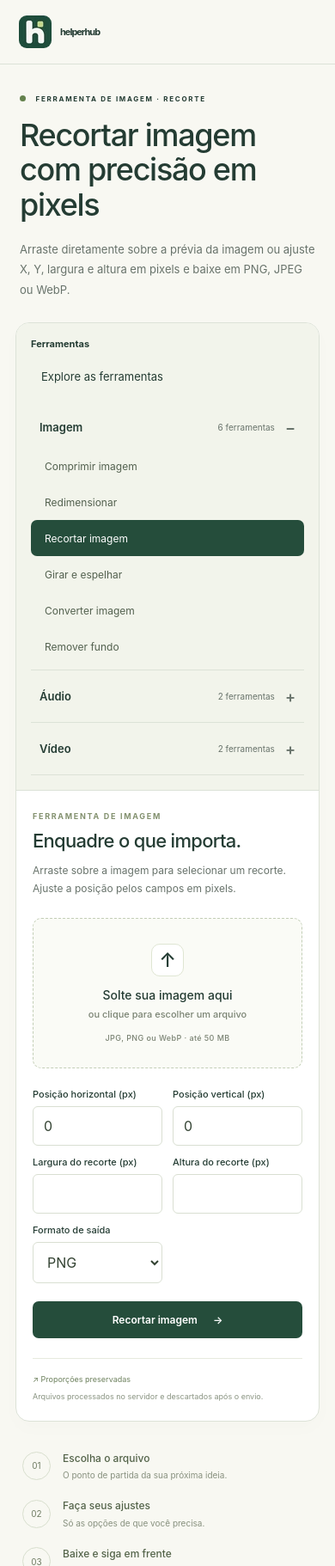
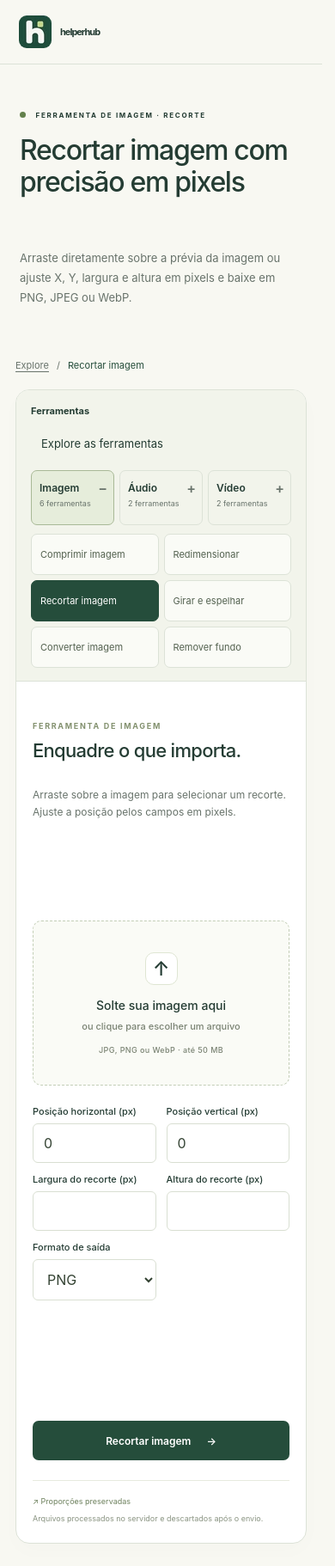
Before and after one commit to GustavoMiguel1997/helper-hub, a Spring Boot app: page /recortar-imagem in a window 390 px wide. Shown: the top 1822 px of the page at 86% size. Run offline with Spring Boot 4, Linux system fonts and the light colour scheme; some of the project's set-up classes (security, data sources, template engines, error pages and the like) are left out, and stand-ins take their place.

Commit message:
fix(ui): stabilize tool panels and add breadcrumb navigation

```diff
--- a/src/main/resources/static/app.js
+++ b/src/main/resources/static/app.js
@@ -52,6 +52,7 @@ for (const entry of pageCatalogEntries) {
 function applyPageMetadata(page) {
   if (!page) return;
   document.title = page.title;
+  if($('breadcrumb')) $('breadcrumb').innerHTML = page.breadcrumbHtml;
   for(const [selector, value] of [
     ['meta[name="description"]', page.description],
     ['meta[name="robots"]', page.robots],
@@ -81,6 +82,7 @@ function navigateToPage(page, pushHistory = true) {
   if(pushHistory && window.location.pathname !== page.path) {
     window.history.pushState({tool:page.toolKey}, '', page.path);
   }
+  $('workspace-editor').scrollTop = 0;
   applyPageMetadata(page);
   document.body.dataset.initialTool = page.toolKey;
   $('explore-panel').hidden = !page.homePage;
@@ -102,7 +104,7 @@ function navigateToPage(page, pushHistory = true) {
       link.removeAttribute('aria-current');
     });
     document.querySelectorAll('.tool-category').forEach(group => {
-      group.open = !window.matchMedia('(max-width:640px)').matches && group.dataset.category === 'IMAGEM';
+      group.open = false;
     });
   } else {
     selectTool(page.toolKey);
@@ -335,7 +337,7 @@ document.querySelectorAll('[data-tool]').forEach(link => link.addEventListener('
   event.preventDefault();
   navigateToTool(link.dataset.tool, true);
 }));
-$('seo-guide')?.addEventListener('click', event => {
+for(const region of ['seo-guide','breadcrumb']) $(region)?.addEventListener('click', event => {
   if (event.metaKey || event.ctrlKey || event.shiftKey || event.altKey || event.button !== 0) return;
   const anchor = event.target.closest('a[href]');
   if (!anchor) return;
--- a/src/main/resources/static/styles.css
+++ b/src/main/resources/static/styles.css
@@ -57,3 +57,61 @@
 @media(max-width:640px){.toolbox .menu-heading{margin:0 0 10px}.explore-link{margin-bottom:8px}.explore-card{padding:16px}.explore-cards{grid-template-columns:1fr}.tool-category>summary{min-height:48px}.intro{padding-bottom:26px}}
 
 .tool-category>summary small{margin-left:auto;margin-right:12px;font-size:10px;font-weight:400;color:var(--muted)}
+
+/* Shared panel dimensions keep tool navigation stable. */
+html{scrollbar-gutter:stable}
+.intro{min-height:360px;padding-top:42px;padding-bottom:34px;gap:36px}
+.intro>div:first-child{flex:1;min-width:0}
+.intro h1{font-size:clamp(32px,3.2vw,44px);line-height:1.16;min-height:2.32em}
+.intro .lead{min-height:3.6em}
+.intro-art{flex-shrink:0}
+.breadcrumb{display:flex;align-items:center;flex-wrap:wrap;gap:9px;min-height:44px;font-size:12px;line-height:1.6;padding:8px 0 14px;color:var(--muted)}
+.breadcrumb a{text-decoration:underline;text-underline-offset:3px}
+.breadcrumb [aria-current=page]{color:var(--green)}
+.workspace{height:900px;grid-template-rows:minmax(0,1fr)}
+.toolbox,.editor{min-height:0;overflow-y:auto;scrollbar-gutter:stable}
+.editor-heading{min-height:90px}
+#tool-description{min-height:42px;margin-top:8px;margin-bottom:12px}
+#batch-option{min-height:32px;margin-bottom:10px}
+#batch-option[hidden]{display:flex!important;visibility:hidden}
+.dropzone{height:192px;min-height:192px;margin-bottom:0}
+#file-title{display:-webkit-box;-webkit-line-clamp:2;-webkit-box-orient:vertical;overflow:hidden;line-height:1.5}
+#url-area{height:192px;padding:30px 20px;background:#fafbf6;border:1px solid var(--line);border-radius:10px}
+#url-area input{margin-top:4px}
+.options{min-height:245px;align-content:start}
+#service-note{min-height:32px;margin:12px 0 0}
+#submit{min-height:46px}
+.skip-link{position:fixed;z-index:10;left:16px;top:12px;transform:translateY(-180%);padding:12px 18px;background:var(--green);color:#fff;border-radius:6px}
+.skip-link:focus{transform:translateY(0)}
+@media(max-width:900px){.intro{min-height:340px}.intro h1{font-size:36px}}
+@media(max-width:640px){
+  .intro{min-height:330px;padding:28px 5px 20px}
+  .intro h1{font-size:32px;min-height:3.48em}
+  .intro .lead{min-height:5.4em}
+  .workspace{height:auto}
+  .toolbox,.editor{overflow:visible;scrollbar-gutter:auto}
+  .editor{min-height:1000px}
+  .editor-heading{min-height:90px}
+  #tool-description{min-height:90px}
+  #service-note{min-height:64px}
+  .dropzone{height:192px}
+  .breadcrumb{min-height:48px;font-size:11px}
+  .options{min-height:270px}
+}
+
+.topbar>.brand{font-size:24px}
+@media(max-width:640px){
+  .topbar>.brand{font-size:21px}
+  .toolbox nav{position:relative;display:grid;grid-template-columns:repeat(3,minmax(0,1fr));gap:6px;padding-bottom:164px}
+  .toolbox .explore-link{grid-column:1/-1;margin-bottom:4px}
+  .toolbox .tool-category{border:1px solid var(--line);border-radius:7px;padding:0;min-width:0}
+  .toolbox .tool-category[open]{background:#e6eddb;border-color:#a9b997}
+  .toolbox .tool-category>summary{position:relative;display:block;min-height:62px;padding:12px 18px 10px 9px;font-size:12px}
+  .toolbox .tool-category>summary small{display:block;font-size:9px;margin:5px 0 0}
+  .toolbox .tool-category>summary::after{position:absolute;right:7px;top:10px;font-size:16px}
+  .toolbox .tool-links{position:absolute;left:0;right:0;top:126px;display:grid;grid-template-columns:repeat(2,minmax(0,1fr));gap:6px}
+  .toolbox .tool-category .tool-link{margin:0;min-height:48px;padding:10px;font-size:11px;line-height:1.5;background:#fafbf6;border:1px solid var(--line)}
+  .toolbox .tool-category .tool-link[aria-pressed=true]{background:var(--green);color:white;border-color:var(--green)}
+  body[data-initial-tool=explore] .toolbox nav{padding-bottom:0}
+  body[data-initial-tool=explore] .toolbox nav:has(.tool-category[open]){padding-bottom:164px}
+}
```
Also changed, not shown: src/main/java/io/helperhub/api/web/ToolPageRenderer.java (+25 -3 lines), src/main/resources/templates/helperhub.html (+6 -4 lines), README.md, 1 other file.
